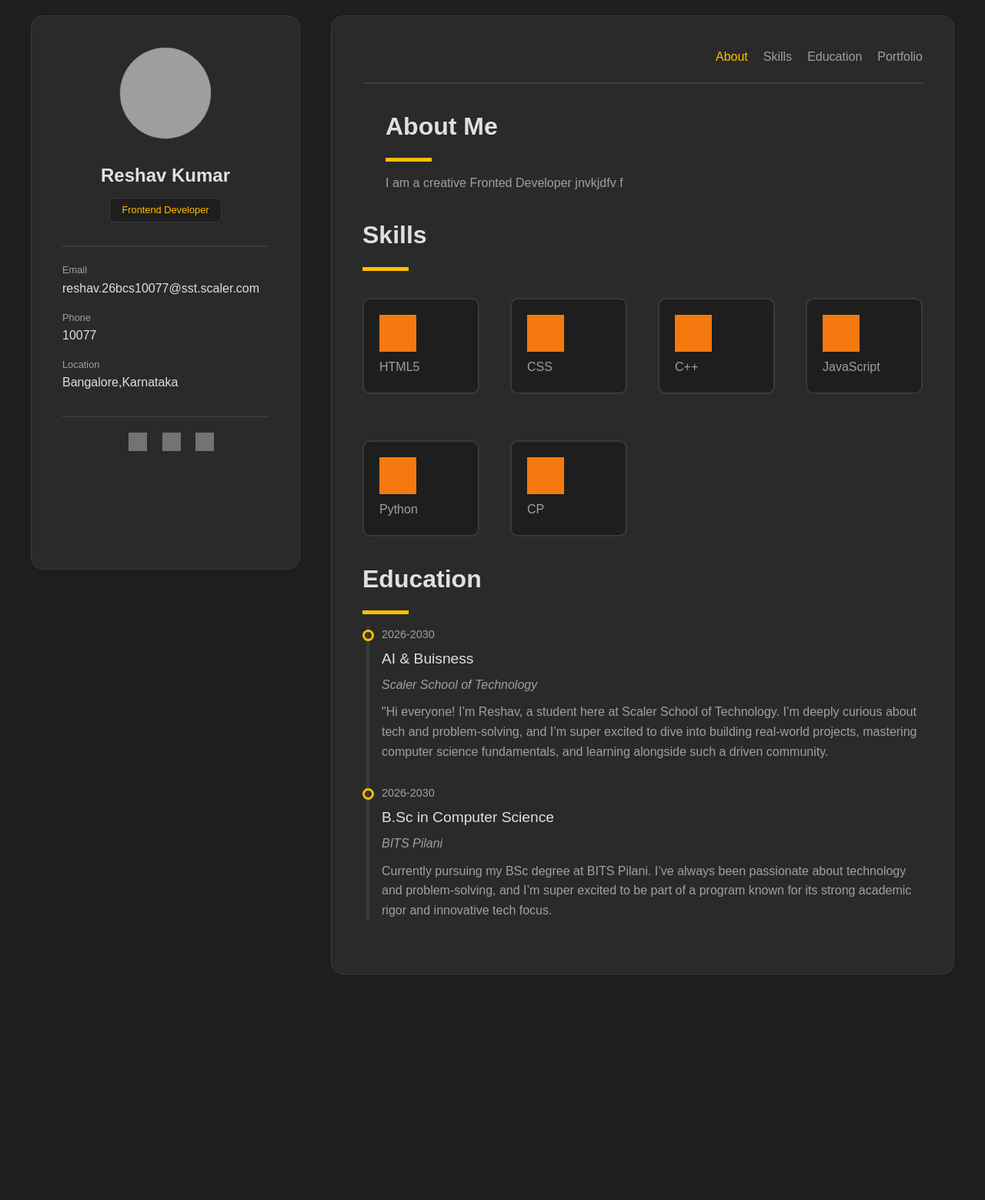
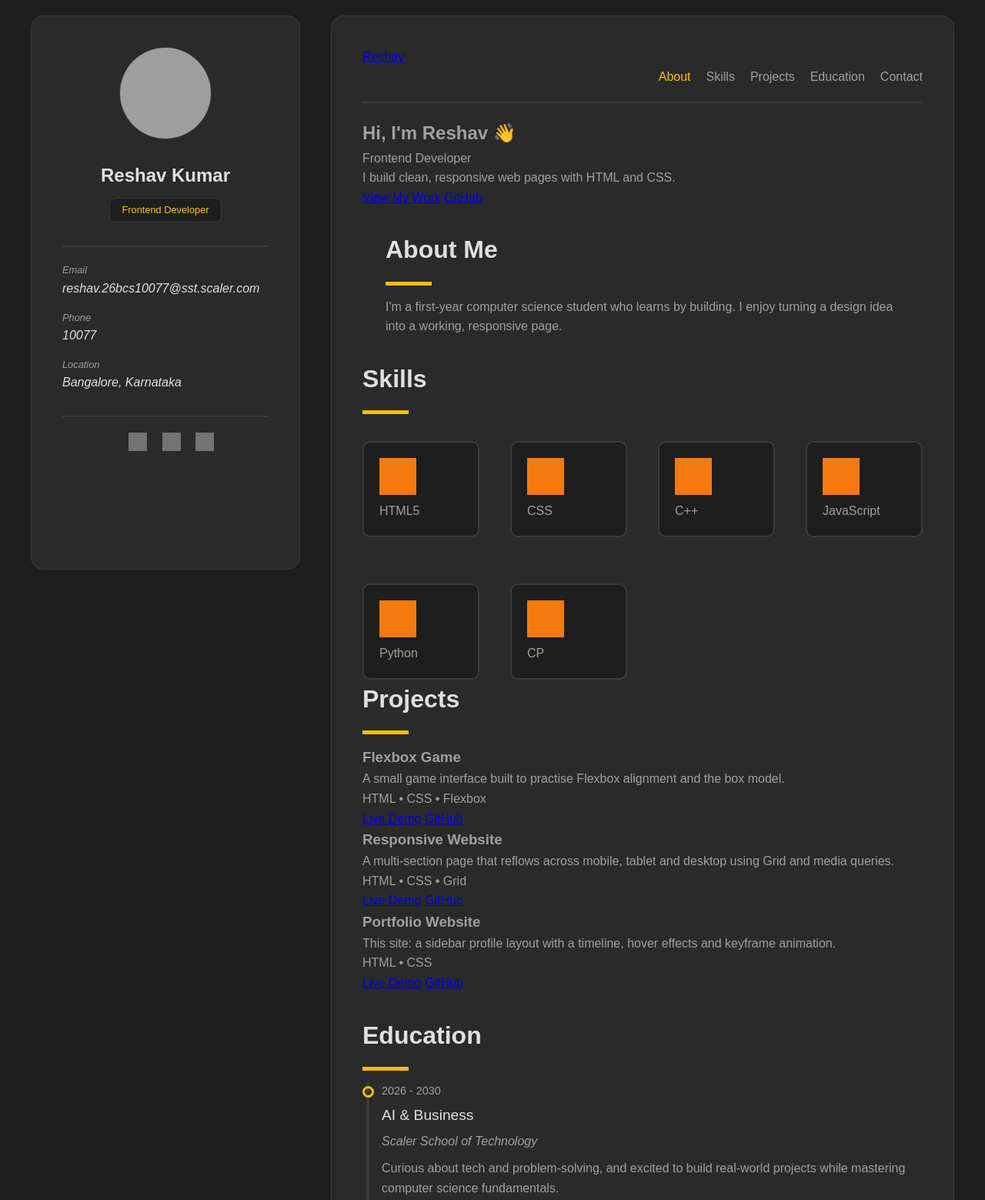
Before and after one commit to reshevk/portfolio, a plain HTML site: page index.html in a window 1280 px wide. Shown: the part 20-1579 px from the top of the page at 77% size. Before the commit the page ends 1286 px from the top, so only its background shows below. Drawn offline with Linux system fonts and the light colour scheme; grey boxes are pictures that could not be loaded.

Commit message:
Revamp portfolio layout and enhance accessibility
Updated the title and improved accessibility by adding alt attributes to images. Reorganized the structure of the contact section and added new sections for hero, about, skills, projects, and education.

```diff
--- a/index.html
+++ b/index.html
@@ -3,20 +3,20 @@
 <head>
     <meta charset="UTF-8">
     <meta name="viewport" content="width=device-width, initial-scale=1.0">
-    <title>Portfolio</title>
+    <title>Reshav Kumar | Portfolio</title>
     <link rel="stylesheet" href="./style.css">
-
 </head>
 <body>
 <div class="main-container">
-    <!--Side Bar-->
-    <div class="sidebar">
+
+    <!-- Sidebar -->
+    <aside class="sidebar">
         <div class="profile">
-            <img src="profile.png">
+            <img src="profile.png" alt="Reshav Kumar">
             <h2>Reshav Kumar</h2>
             <p>Frontend Developer</p>
         </div>
-    <div class="contact">
+        <address class="contact">
             <div class="email">
                 <h3 class="label">Email</h3>
                 <a href="mailto:reshav.26bcs10077@sst.scaler.com" class="value">reshav.26bcs10077@sst.scaler.com</a>
@@ -27,92 +27,135 @@
             </div>
             <div class="location">
                 <h3 class="label">Location</h3>
-        <p class="value">Bangalore,Karnataka</p>
+                <p class="value">Bangalore, Karnataka</p>
             </div>
+        </address>
+        <div class="social">
+            <a href="#" aria-label="X"><img src="https://simpleicons.org/icons/x.svg" alt=""></a>
+            <a href="#" aria-label="GitHub"><img src="https://simpleicons.org/icons/git.svg" alt=""></a>
+            <a href="#" aria-label="LinkedIn"><img src="https://www.svgrepo.com/show/120652/linkedin-logo.svg" alt=""></a>
         </div>
-    <div class="social">
-        <a href="#"><img src="https://simpleicons.org/icons/x.svg"></a>
-        <a href="#"><img src="https://simpleicons.org/icons/git.svg"></a>
-        <a href="#"><img src="https://www.svgrepo.com/show/120652/linkedin-logo.svg"></a>
-
-    </div>
-    </div>
+    </aside>
 
     <!-- Main content -->
     <div class="main-content">
-        <!-- Navi -->
-        <div id="navigation">
+
+        <header id="navigation">
+            <a href="#hero" class="logo">Reshav</a>
             <nav>
                 <a href="#about" class="active">About</a>
                 <a href="#skills">Skills</a>
+                <a href="#projects">Projects</a>
                 <a href="#education">Education</a>
-                <a href="#portfolio">Portfolio </a>
+                <a href="#contact">Contact</a>
+            </nav>
+        </header>
 
-            </nav>
+        <main>
+            <!-- Hero -->
+            <section id="hero">
+                <h1>Hi, I'm Reshav <span class="wave">👋</span></h1>
+                <p class="role">Frontend Developer</p>
+                <p>I build clean, responsive web pages with HTML and CSS.</p>
+                <div class="cta">
+                    <a href="#projects" class="btn">View My Work</a>
+                    <a href="#" class="btn btn-outline">GitHub</a>
                 </div>
-        <!-- About Me -->
-        <div id="about">
+            </section>
+
+            <!-- About -->
+            <section id="about">
                 <h2 class="heading">About Me</h2>
                 <div class="line"></div>
-            <p> I am a creative Fronted Developer jnvkjdfv f</p>
-        </div>
+                <p>I'm a first-year computer science student who learns by building. I enjoy turning a design idea into a working, responsive page.</p>
+            </section>
+
             <!-- Skills -->
-        <div id="skills">
+            <section id="skills">
                 <h2 class="heading">Skills</h2>
                 <div class="line"></div>
                 <div class="grid-container">
-                <div class="item">
-                    <img src="https://simpleicons.org/icons/html5.svg">
-                    <h3>HTML5</h3>
+                    <div class="item"><img src="https://simpleicons.org/icons/html5.svg" alt=""><h3>HTML5</h3></div>
+                    <div class="item"><img src="https://simpleicons.org/icons/css.svg" alt=""><h3>CSS</h3></div>
+                    <div class="item"><img src="https://simpleicons.org/icons/cplusplus.svg" alt=""><h3>C++</h3></div>
+                    <div class="item"><img src="https://simpleicons.org/icons/javascript.svg" alt=""><h3>JavaScript</h3></div>
+                    <div class="item"><img src="https://simpleicons.org/icons/python.svg" alt=""><h3>Python</h3></div>
+                    <div class="item"><img src="https://simpleicons.org/icons/cplusplusbuilder.svg" alt=""><h3>CP</h3></div>
                 </div>
-                <div class="item">
-                    <img src="https://simpleicons.org/icons/css.svg">
-                    <h3>CSS</h3>
+            </section>
+
+            <!-- Projects -->
+            <section id="projects">
+                <h2 class="heading">Projects</h2>
+                <div class="line"></div>
+                <div class="project-grid">
+                    <article class="card">
+                        <h3>Flexbox Game</h3>
+                        <p>A small game interface built to practise Flexbox alignment and the box model.</p>
+                        <p class="tags">HTML • CSS • Flexbox</p>
+                        <a href="#" class="btn">Live Demo</a>
+                        <a href="#" class="btn btn-outline">GitHub</a>
+                    </article>
+                    <article class="card">
+                        <h3>Responsive Website</h3>
+                        <p>A multi-section page that reflows across mobile, tablet and desktop using Grid and media queries.</p>
+                        <p class="tags">HTML • CSS • Grid</p>
+                        <a href="#" class="btn">Live Demo</a>
+                        <a href="#" class="btn btn-outline">GitHub</a>
+                    </article>
+                    <article class="card">
+                        <h3>Portfolio Website</h3>
+                        <p>This site: a sidebar profile layout with a timeline, hover effects and keyframe animation.</p>
+                        <p class="tags">HTML • CSS</p>
+                        <a href="#" class="btn">Live Demo</a>
+                        <a href="#" class="btn btn-outline">GitHub</a>
+                    </article>
                 </div>
-                <div class="item">
-                    <img src="https://simpleicons.org/icons/cplusplus.svg">
-                    <h3>C++</h3>
-                </div>
-                <div class="item">
-                    <img src="https://simpleicons.org/icons/javascript.svg">
-                    <h3>JavaScript</h3>
-                </div>
-                <div class="item">
-                    <img src="https://simpleicons.org/icons/python.svg">
-                    <h3>Python</h3>
-                </div>
-                <div class="item">
-                    <img src="https://simpleicons.org/icons/cplusplusbuilder.svg">
-                    <h3>CP</h3>
-                </div>
-            </div>
-        </div>
+            </section>
+
             <!-- Education -->
-        <div id="education">
+            <section id="education">
                 <h2 class="heading">Education</h2>
                 <div class="line"></div>
                 <div class="edtech">
                     <div class="edfirst">
-                    <div class="year">2026-2030</div>
-                    <h3 class="degree">AI & Buisness</h3>
+                        <div class="year">2026 - 2030</div>
+                        <h3 class="degree">AI &amp; Business</h3>
                         <p class="college">Scaler School of Technology</p>
-                    <p class="word">"Hi everyone! I’m Reshav, a student here at Scaler School of Technology. I’m deeply curious about tech and problem-solving, and I’m super excited to dive into building real-world projects, mastering computer science fundamentals, and learning alongside such a driven community.</p>
+                        <p>Curious about tech and problem-solving, and excited to build real-world projects while mastering computer science fundamentals.</p>
                         <div class="goal"></div>
                     </div>
                     <div class="edsecond">
-                    <div class="year">2026-2030</div>
+                        <div class="year">2026 - 2030</div>
                         <h3 class="degree">B.Sc in Computer Science</h3>
                         <p class="college">BITS Pilani</p>
-                    <p class="word">Currently pursuing my BSc degree at BITS Pilani. I’ve always been passionate about technology and problem-solving, and I’m super excited to be part of a program known for its strong academic rigor and innovative tech focus.</p>
+                        <p>Pursuing my B.Sc alongside SST, in a program known for strong academic rigour.</p>
                         <div class="goal"></div>
                     </div>
                     <div class="liner"></div>
                 </div>
-        </div>
-        <!-- Portfolio -->
-        <div id="portfolio"></div>
+            </section>
 
+            <!-- Contact -->
+            <section id="contact">
+                <h2 class="heading">Contact</h2>
+                <div class="line"></div>
+                <p>Let's build something together.</p>
+                <form class="contact-form" action="#">
+                    <label for="name">Name</label>
+                    <input type="text" id="name" placeholder="Your name">
+                    <label for="mail">Email</label>
+                    <input type="email" id="mail" placeholder="you@example.com">
+                    <label for="msg">Message</label>
+                    <textarea id="msg" rows="4" placeholder="Your message"></textarea>
+                    <button type="button" class="btn">Send Message</button>
+                </form>
+            </section>
+        </main>
 
+        <footer>
+            <p>&copy; 2026 Reshav Kumar. Built with HTML &amp; CSS.</p>
+        </footer>
     </div>
 </div>
 </body>
```
Lines whose indentation alone changed are shown as unchanged.
